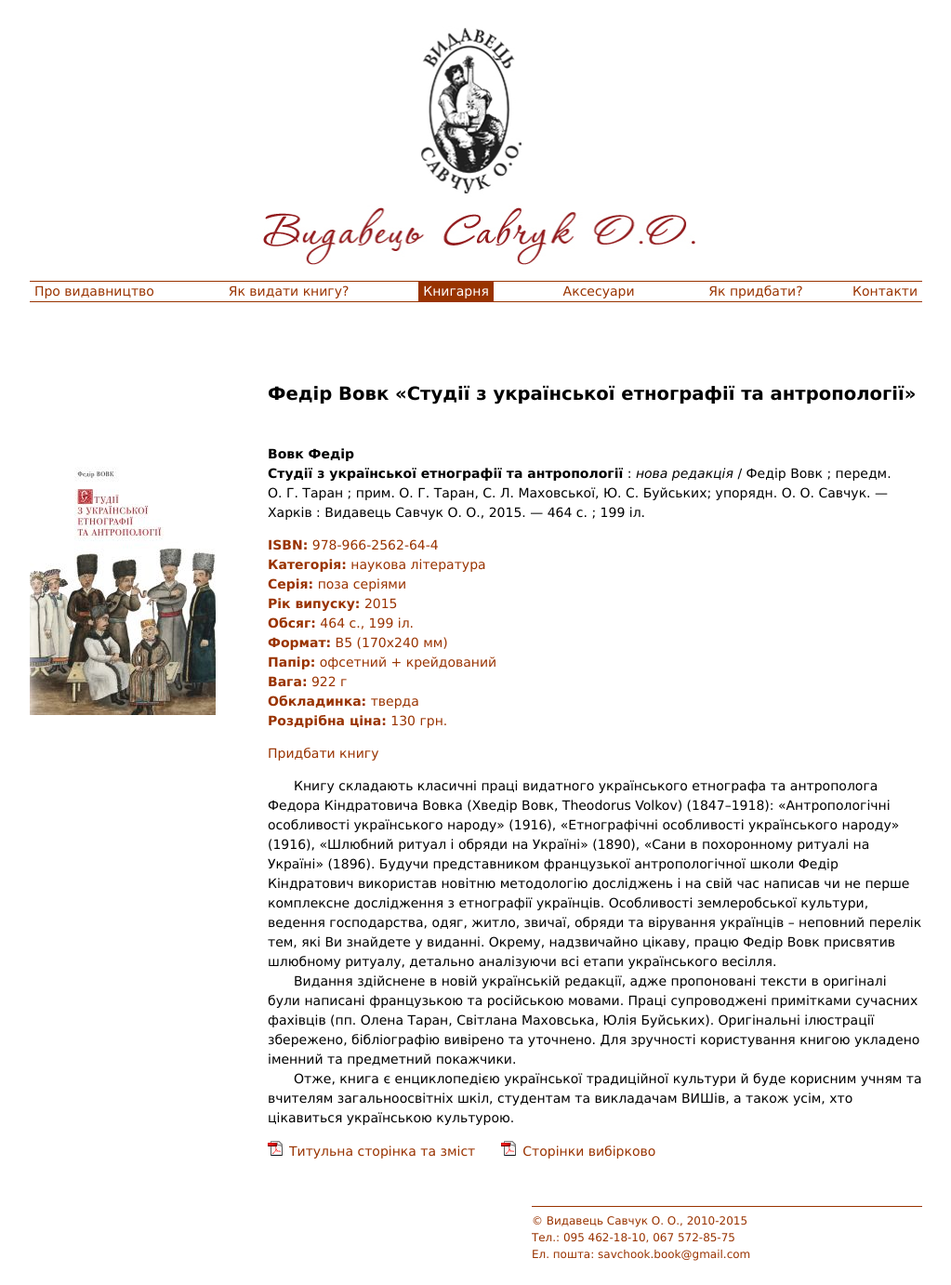
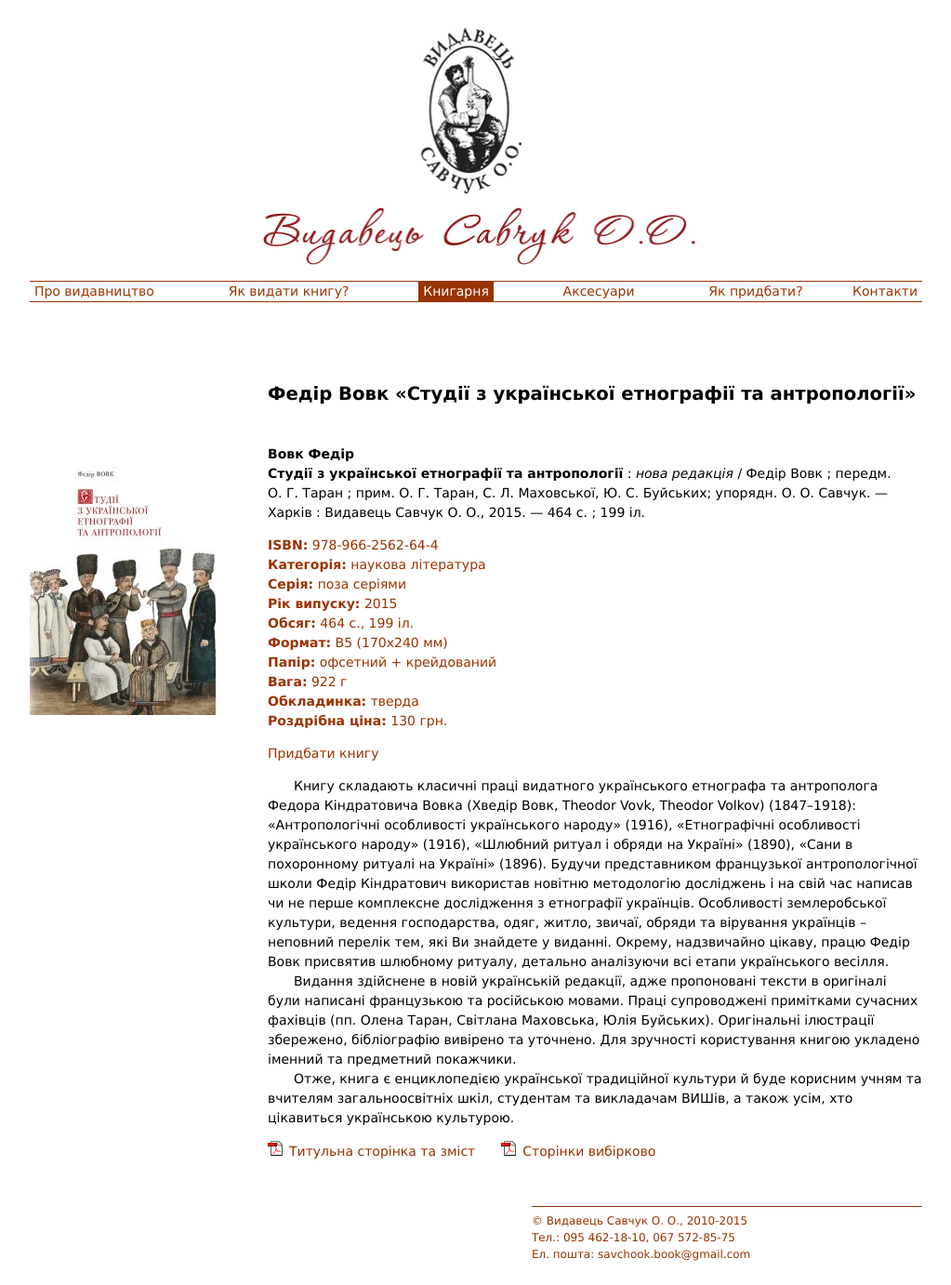
Before and after one commit to savchook/savchook.github.io, a Jekyll site: the page built from _books/vovk-studiji/index.markdown, in a window 1280 px wide. Shown: the whole page at 93% size, without its empty margins (128-1151 px from the left). Built offline with Jekyll 4.4.1, drawn with Linux system fonts in a browser that asks for light colours.

Commit message:
Update index.markdown

```diff
--- a/_books/vovk-studiji/index.markdown
+++ b/_books/vovk-studiji/index.markdown
@@ -23,7 +23,7 @@
    Етнографія України. Весілля на Україні. Українська антропологія. Звичаї і обряди.
 detailed_content: |
   Книгу складають класичні праці видатного українського етнографа та антрополога
-  Федора Кіндратовича Вовка (Хведір Вовк, Theodorus Volkov) (1847–1918): «Антропологічні особливості українського
+  Федора Кіндратовича Вовка (Хведір Вовк, Theodor Vovk, Theodor Volkov) (1847–1918): «Антропологічні особливості українського
   народу» (1916), «Етнографічні особливості українського народу» (1916), «Шлюбний
   ритуал і обряди на Україні» (1890), «Сани в похоронному ритуалі на Україні» (1896).
   Будучи представником французької антропологічної школи Федір Кіндратович
```
